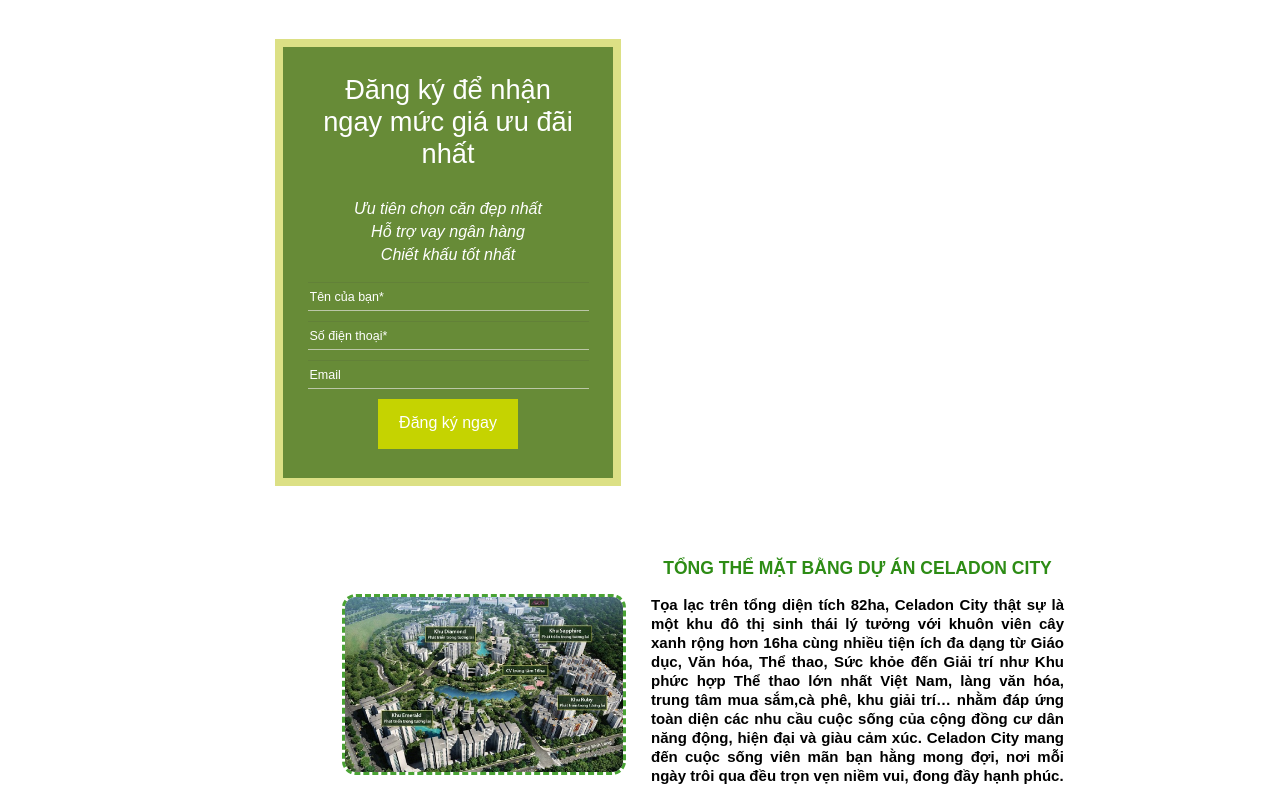
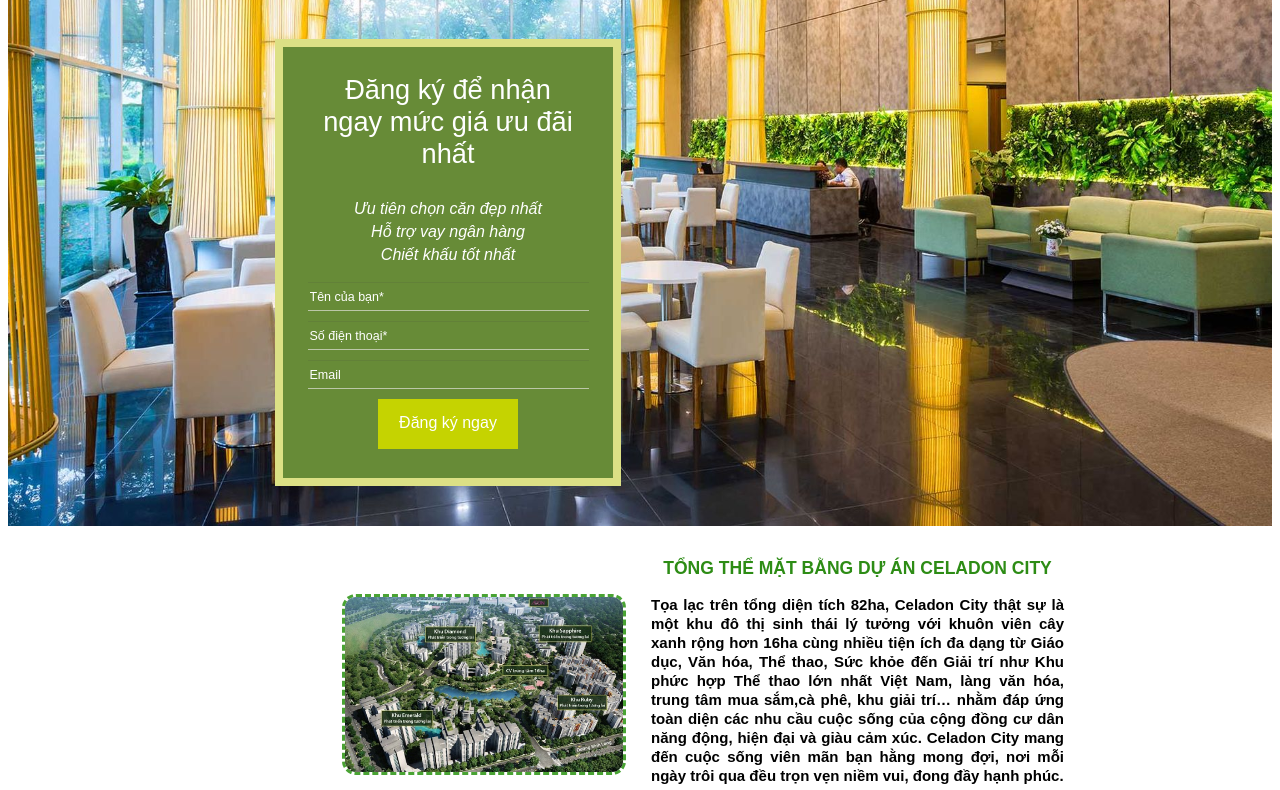
Before and after one commit to soldovip/BaiThucHanhSo2_HoDacPhuc, a plain HTML site: page index.html in a window 1280 px wide. Shown: the part 210-1000 px from the top of the page. Drawn offline with Linux system fonts and the light colour scheme; the site is published under a folder, as on GitHub Pages, so addresses that start at the root find nothing.

Commit message:
Update site.css

```diff
--- a/css/site.css
+++ b/css/site.css
@@ -6,7 +6,7 @@ color: white;
   display: flex;
   flex-direction: column;
 align-items: center;
-background-image: url(/head-background.jpg);
+background-image: url(../head-background.jpg);
 background-size:cover;
 background-position: center center;
 width: 100%;
```
